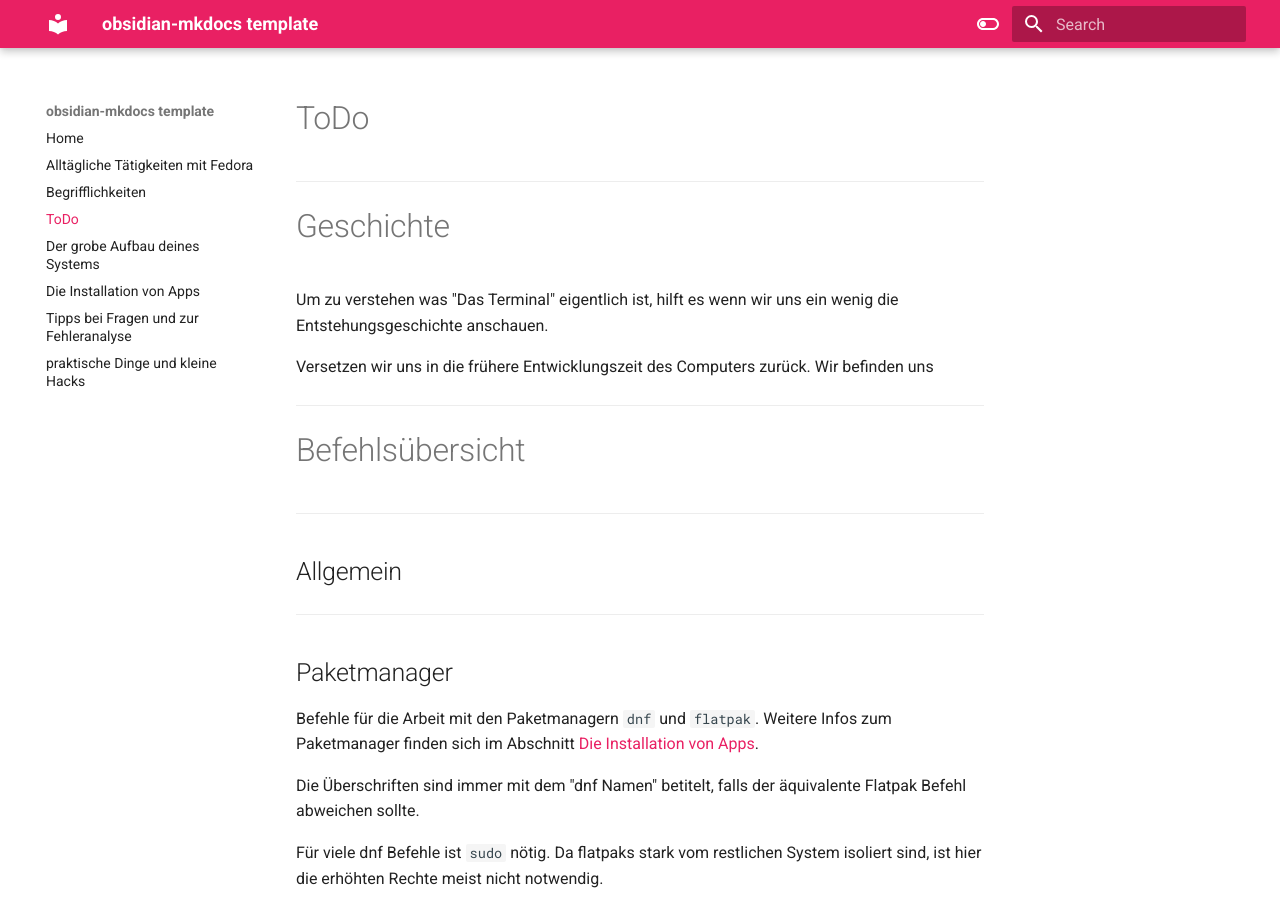
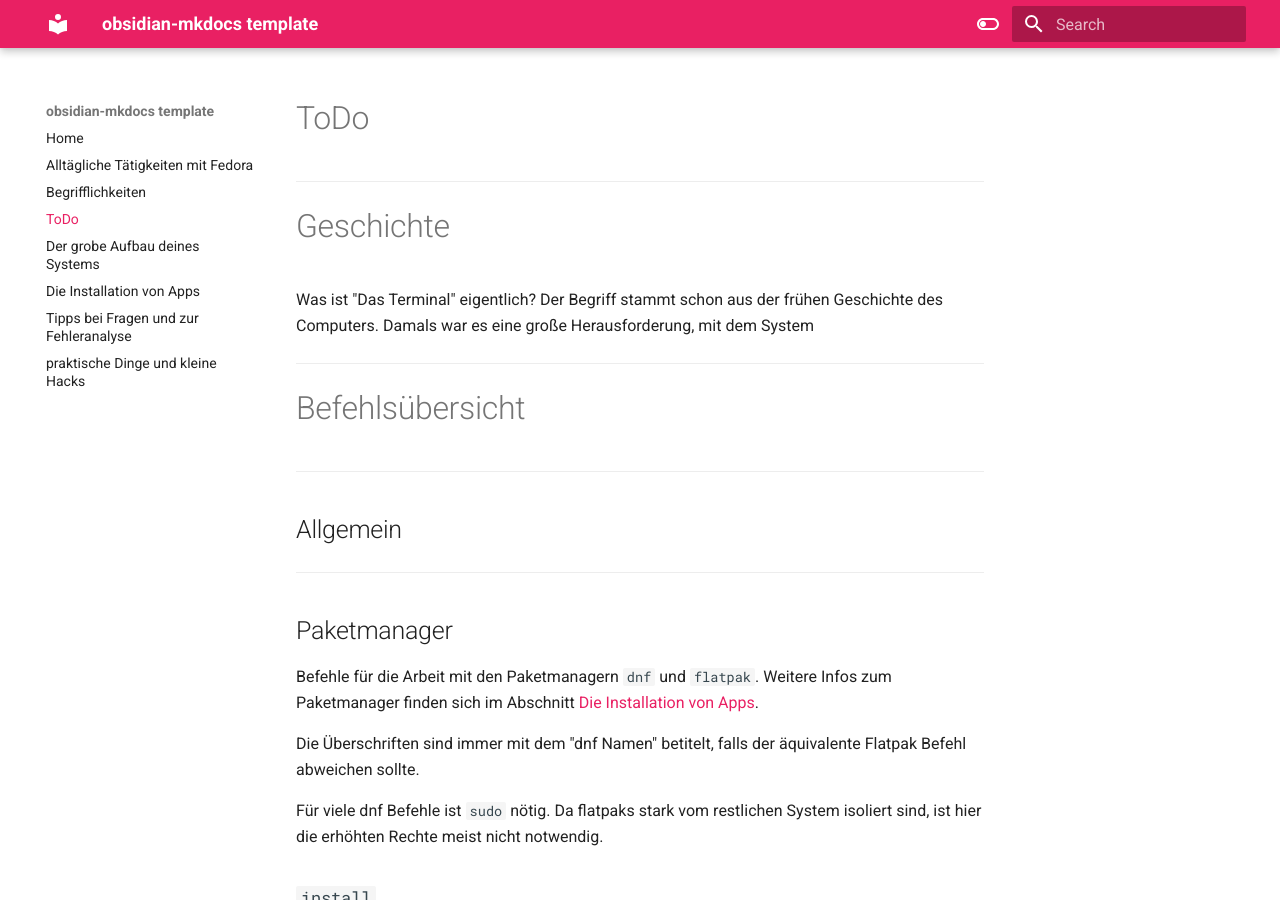
Before and after one commit to Tecipry/Handbuch-fedoraKDE, an MkDocs documentation site: the page built from docs/Das Terminal.md, in a window 1280 px wide and 900 px high. Built offline with MkDocs 1.6.1 and Material for MkDocs 9.7.7, drawn with Linux system fonts in a browser that asks for light colours.

Commit message:
backup from:  20-12-2025 12:52:06

```diff
--- a/docs/Das Terminal.md
+++ b/docs/Das Terminal.md
@@ -3,9 +3,7 @@
 ---
 # Geschichte
 
-Um zu verstehen was "Das Terminal" eigentlich ist, hilft es wenn wir uns ein wenig die Entstehungsgeschichte anschauen.
-
-Versetzen wir uns in die frühere Entwicklungszeit des Computers zurück. Wir befinden uns
+Was ist "Das Terminal" eigentlich? Der Begriff stammt schon aus der frühen Geschichte des Computers. Damals war es eine große Herausforderung, mit dem System
 
 ---
 # Befehlsübersicht
```
